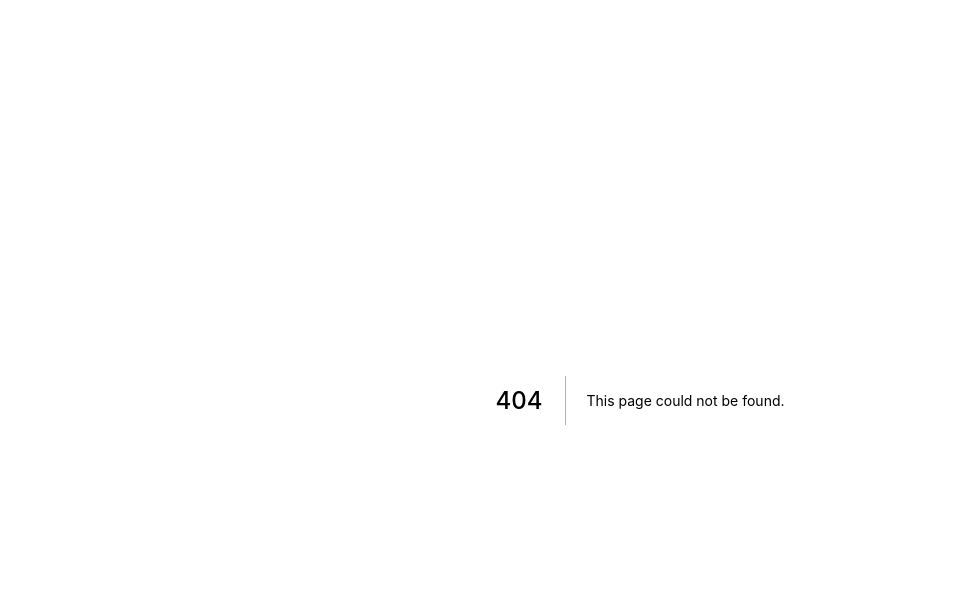
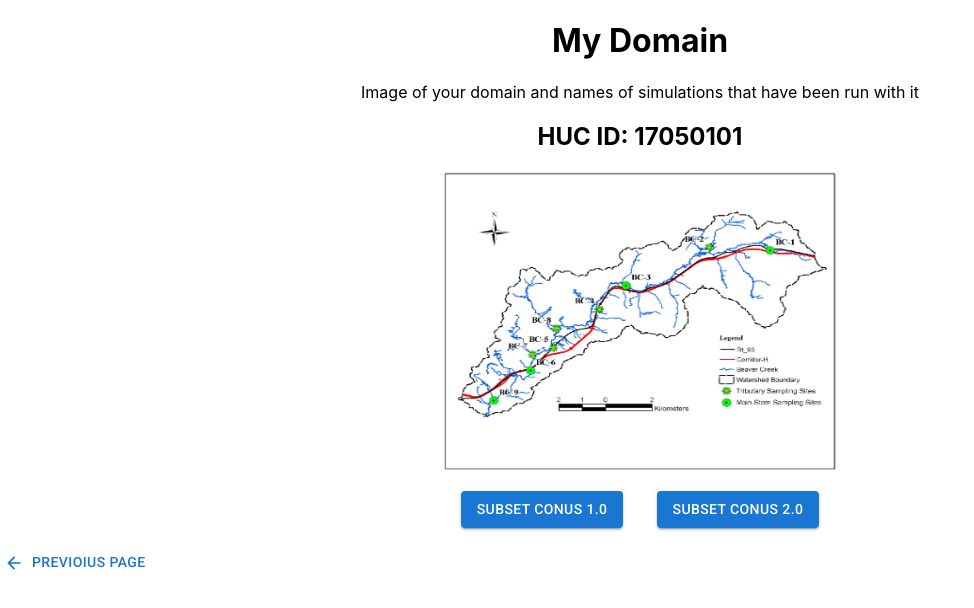
Before and after one commit to hydroframe/hydroframe-frontend, a Next.js app: page /domainDisplay in a window 1280 px wide. Before the commit this address had no page. Shown: the top 608 px of the page, without its empty margins (0-974 px from the left). Built offline with nearby package versions, Linux system fonts and the light colour scheme.

Commit message:
edited modeling page and added domain details page

```diff
--- a/components/Button_modelling.js
+++ b/components/Button_modelling.js
@@ -2,12 +2,15 @@ import Stack from '@mui/material/Stack';
 import Button from '@mui/material/Button';
 import { Grid } from "@material-ui/core";
 import DeleteIcon from '@mui/icons-material/Delete';
+import Link from "next/link"
 
 const Button_modelling = ({todo, index, onDelete}) => {
     return (
         <Stack spacing={3} direction="row" style={{margin: "10px"}}>
-        <p style={{fontSize: "16px", marginRight: "5px"}}>{todo.text}</p>
-        <Button variant="contained">Domain Dashboard</Button>
+        <Link href="/domainDisplay">
+        <p style={{fontSize: "16px", marginRight: "5px", cursor:"pointer"}}>{todo.text}</p>
+        </Link>
+        {/* <Button variant="contained">Domain Dashboard</Button>  */}
         <Button variant="contained" color="error" startIcon={<DeleteIcon />} onClick={() => onDelete(index)}>Remove</Button>
       </Stack>
     )
--- a/package.json
+++ b/package.json
@@ -5,8 +5,7 @@
     "dev": "next dev",
     "build": "next build",
     "start": "next start",
-    "lint": "next lint",
-    "export": "next export"
+    "lint": "next lint"
   },
   "dependencies": {
     "@emotion/react": "^11.8.2",
--- /dev/null
+++ b/pages/domainDisplay.js
@@ -0,0 +1,35 @@
+import Button_modelling from '../components/Button_modelling';
+import { Grid } from "@material-ui/core";
+import AddIcon from '@mui/icons-material/Add';
+import Button from '@mui/material/Button';
+import ArrowBackIcon from '@mui/icons-material/ArrowBack';
+import Link from "next/link";
+import Image from 'next/image'
+import Container from '@mui/material/Container'
+
+import React from 'react'
+
+const domainDisplay = () => {
+    return (
+        <div>
+            <Container maxWidth="md" style= {{textAlign: "center"}}>
+                <h1 > My Domain </h1>
+                <p>Image of your domain and names of simulations that have been run with it</p>
+            </Container>
+            <Container maxWidth="md" style= {{textAlign: "center"}}>
+                <h2 > HUC ID: 17050101 </h2>
+                <Image src="/1.png" alt="water shed" width = "400" height="300"/>
+            </Container>
+            <Container maxWidth="sm" style={{textAlign: "center"}}>
+                <Button variant="contained" style={{ margin: "3%" }}> Subset Conus 1.0</Button>
+                <Button variant="contained" style={{ margin: "3%" }}>Subset Conus 2.0</Button>
+            </Container>
+            <Link href="/modeling">
+        <Button variant="text" style ={{marginBottom: "3%"}} startIcon={<ArrowBackIcon />}>Previoius Page</Button>
+        </Link>
+
+        </div>
+    )
+}
+
+export default domainDisplay
--- a/pages/index.tsx
+++ b/pages/index.tsx
@@ -5,11 +5,7 @@ import Link from 'next/link'
 
 const Home: NextPage = () => {
   return (
-    <Grid
-      container
-      spacing={4}
-      justifyContent="center"
-    >
+    <Grid container spacing={4} justifyContent="center" align = "center">
     <Grid item xs={12}>
     <h1> Welcome to HydroFrame</h1>
     <p>Here you can build and run your own model,
```
Also changed, not shown: pages/dashboard/index.tsx (added, +11 -0 lines), pages/modeling.js (+11 -11 lines), public/1.png (added). Lines whose indentation alone changed are shown as unchanged.
